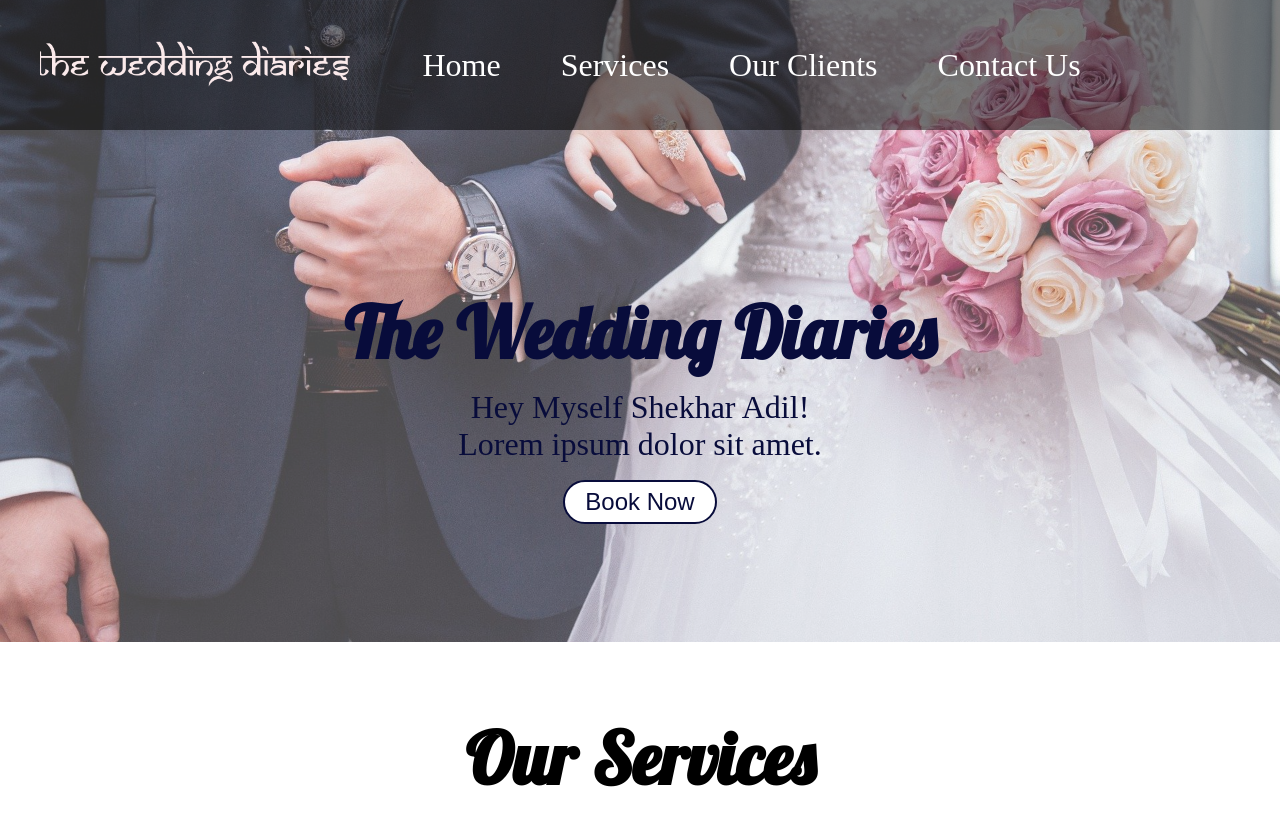
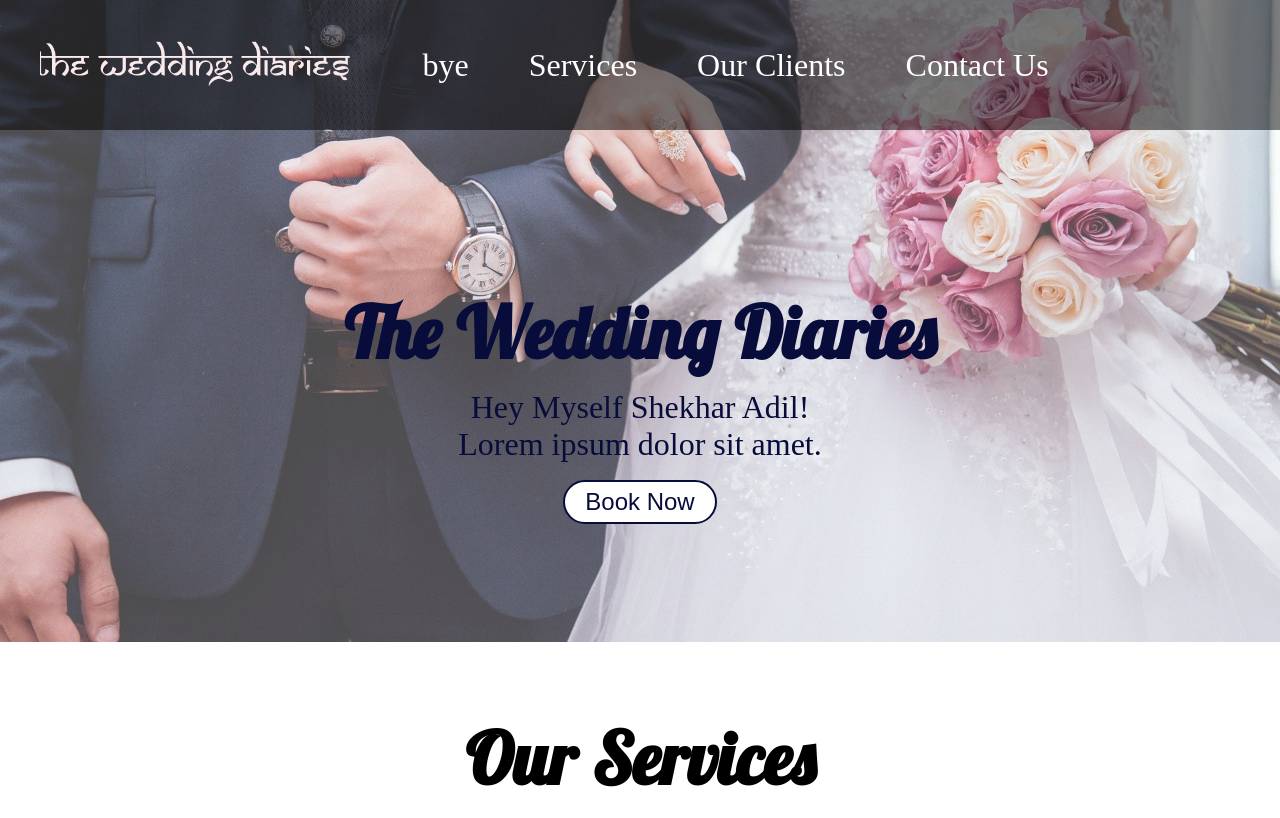
Before and after one commit to MARKIII-beep/My_Website, a plain HTML site: page index.html in a window 1280 px wide. Shown: the top 818 px of the page. Drawn offline with Linux system fonts and the light colour scheme.

Commit message:
home->bye

```diff
--- a/index.html
+++ b/index.html
@@ -19,7 +19,7 @@
             <img src="logo.png" alt="The Wedding Diaries">
         </div>
         <ul>
-            <li class="item"><a href="#home">Home</a></li>
+            <li class="item"><a href="#home">bye</a></li>
             <li class="item"><a href="#services-container">Services</a></li>
             <li class="item"><a href="#client-section">Our Clients</a></li>
             <li class="item"><a href="#contact">Contact Us</a></li>
```
